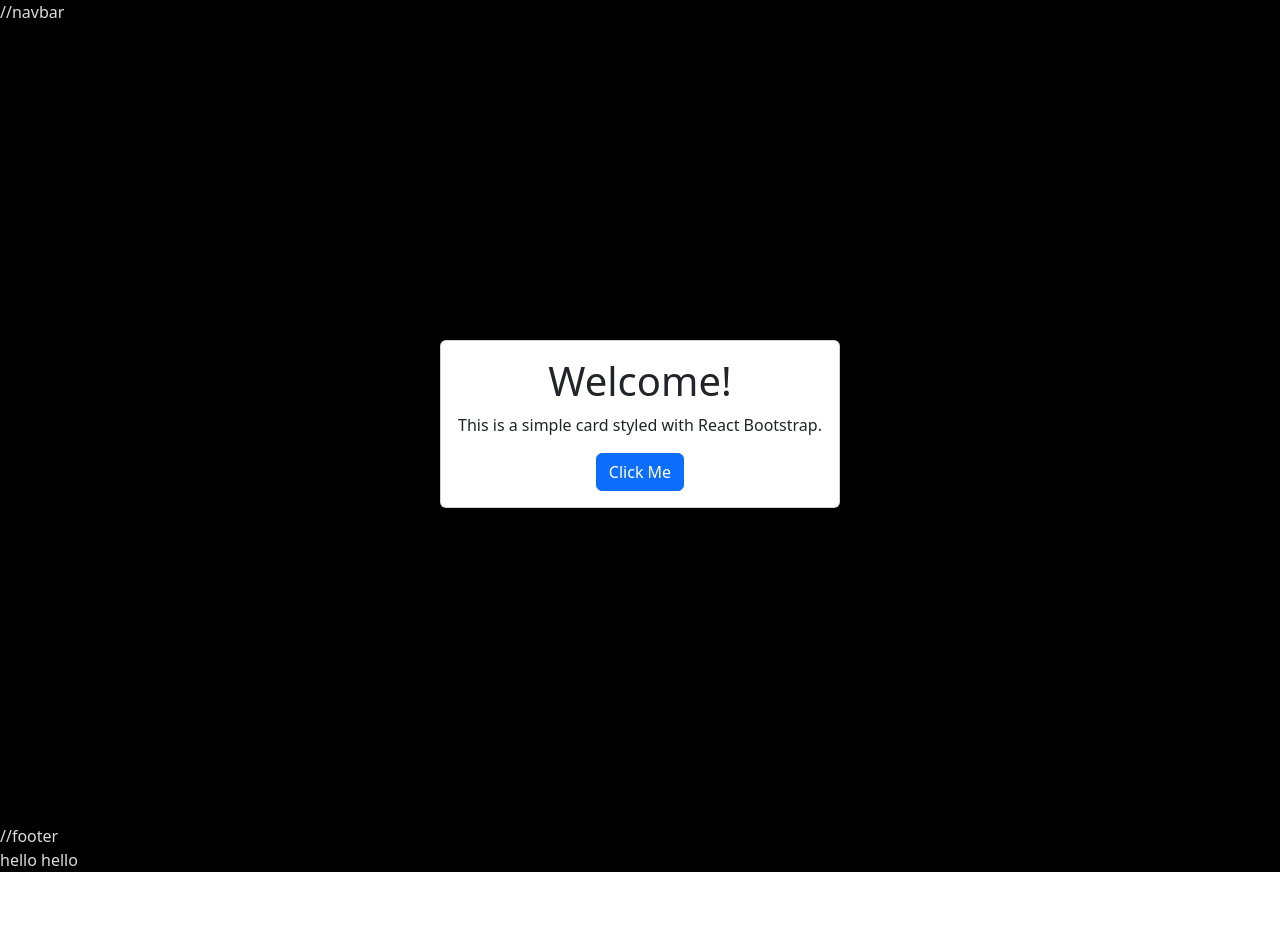
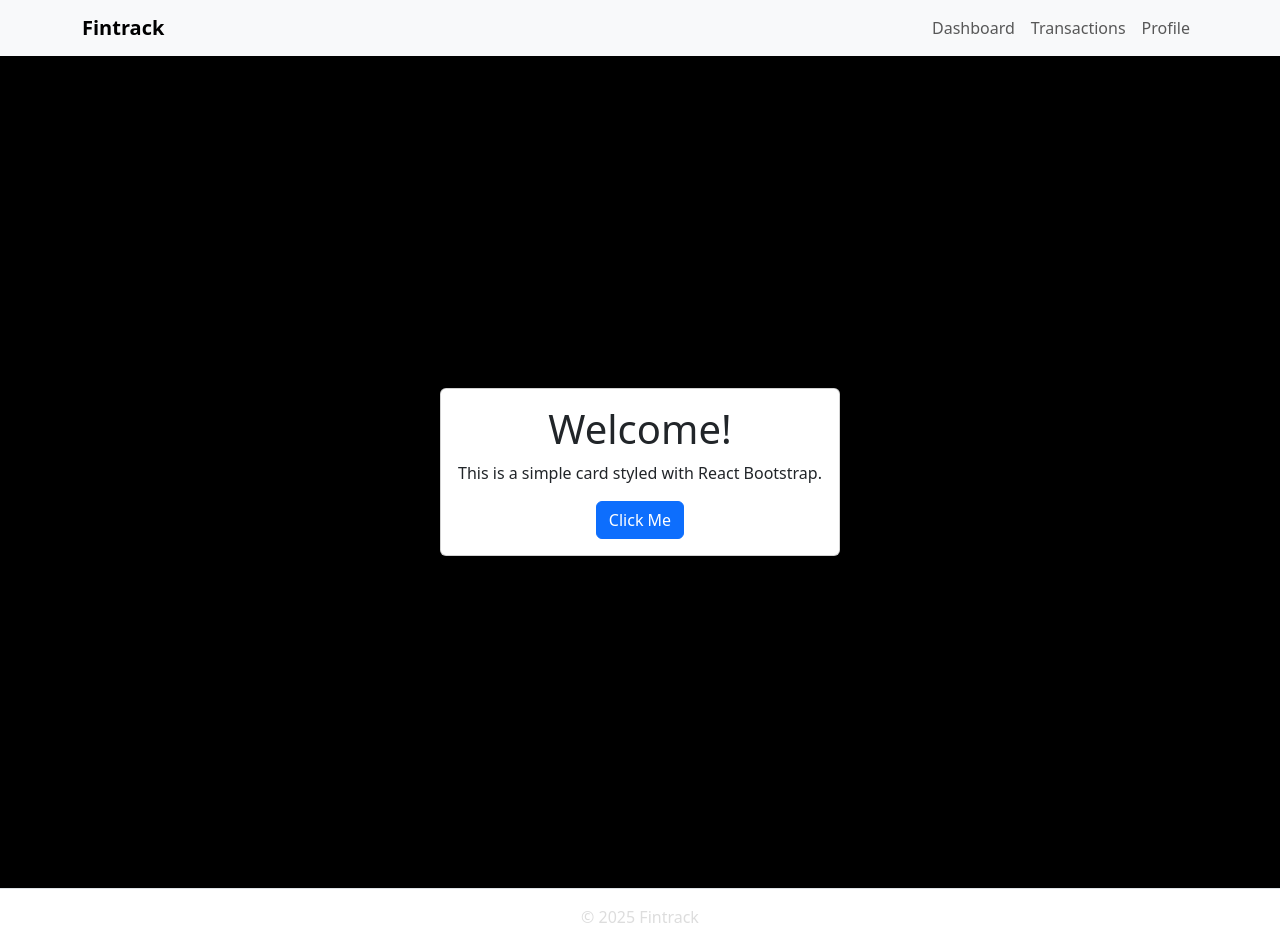
Before and after one commit to roshanpaudel/FinTrack-frontend, a React (Vite) app: page / in a window 1280 px wide. Before the commit the page ends 888 px from the top, so only its background shows below. Built offline with nearby package versions, Linux system fonts and the light colour scheme.

Commit message:
Header Footer Layout setup

```diff
--- a/src/layouts/DefaultLayout.jsx
+++ b/src/layouts/DefaultLayout.jsx
@@ -1,12 +1,57 @@
-import { Routes, Route, Outlet } from "react-router-dom";
+import { Outlet, NavLink } from "react-router-dom";
+import { Navbar, Nav, Container } from "react-bootstrap";
 
 export const DefaultLayout = () => {
+  const layoutStyle = {
+    minHeight: "100vh", // make page full height
+    display: "flex",
+    flexDirection: "column",
+  };
+
+  const mainStyle = {
+    flex: 1, // take remaining space so footer sits at bottom
+    paddingTop: "1rem",
+    paddingBottom: "1rem",
+  };
+
   return (
-    <div>
-      //navbar
-      <Outlet />
-      //footer
-      <p>hello hello </p>
+    <div style={layoutStyle}>
+      <Navbar
+        bg="light"
+        expand="lg"
+        className="shadow-sm"
+        style={{ backgroundColor: "#FFD59E" }} // optional light orange
+        variant="light"
+      >
+        <Container>
+          <Navbar.Brand as={NavLink} to="/" className="fw-bold">
+            Fintrack
+          </Navbar.Brand>
+
+          <Navbar.Toggle aria-controls="main-navbar" />
+          <Navbar.Collapse id="main-navbar">
+            <Nav className="ms-auto">
+              <Nav.Link as={NavLink} to="/dashboard">
+                Dashboard
+              </Nav.Link>
+              <Nav.Link as={NavLink} to="/transactions">
+                Transactions
+              </Nav.Link>
+              <Nav.Link as={NavLink} to="/profile">
+                Profile
+              </Nav.Link>
+            </Nav>
+          </Navbar.Collapse>
+        </Container>
+      </Navbar>
+
+      <Container style={mainStyle}>
+        <Outlet />
+      </Container>
+
+      <footer className="text-center py-3 bg-white border-top">
+        © {new Date().getFullYear()} Fintrack
+      </footer>
     </div>
   );
 };
```
